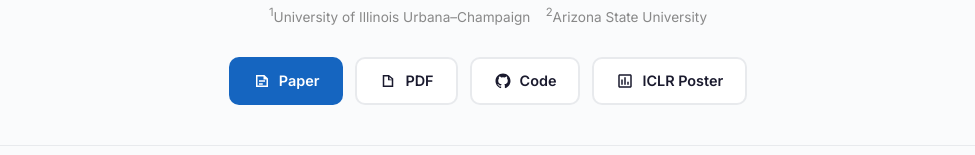
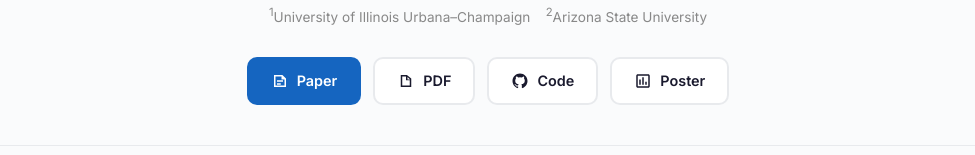
Before and after one commit to ARC-ASU/CORE, a plain HTML site: page docs/index.html in a window 1280 px wide. Shown: the part 400-555 px from the top of the page, without its empty margins (152-1127 px from the left). Drawn offline with Linux system fonts and the light colour scheme.

Commit message:
Align paper references with arXiv v3 table numbering; add social-preview meta and direct poster link

```diff
--- a/docs/index.html
+++ b/docs/index.html
@@ -5,6 +5,15 @@
   <meta name="viewport" content="width=device-width, initial-scale=1.0">
   <title>CORE: Concept-Oriented Reinforcement for Mathematical Reasoning</title>
   <meta name="description" content="CORE bridges the definition-application gap in mathematical reasoning through concept-oriented reinforcement learning. ICLR 2026.">
+  <link rel="canonical" href="https://arc-asu.github.io/CORE/">
+  <meta property="og:type" content="website">
+  <meta property="og:title" content="CORE: Concept-Oriented Reinforcement for Mathematical Reasoning (ICLR 2026)">
+  <meta property="og:description" content="CORE turns textbook concepts into RL training signals — concept-aligned quizzes, concept-injected rollouts, and concept-aware optimization. Consistent gains across 11 math benchmarks.">
+  <meta property="og:url" content="https://arc-asu.github.io/CORE/">
+  <meta property="og:image" content="https://raw.githubusercontent.com/ARC-ASU/CORE/main/assets/core_framework.png">
+  <meta name="twitter:card" content="summary_large_image">
+  <meta name="twitter:title" content="CORE: Concept-Oriented Reinforcement for Mathematical Reasoning (ICLR 2026)">
+  <meta name="twitter:image" content="https://raw.githubusercontent.com/ARC-ASU/CORE/main/assets/core_framework.png">
   <link rel="preconnect" href="https://fonts.googleapis.com">
   <link href="https://fonts.googleapis.com/css2?family=Inter:wght@300;400;500;600;700;800&family=JetBrains+Mono:wght@400;500&display=swap" rel="stylesheet">
   <style>
@@ -475,9 +484,9 @@
         <svg viewBox="0 0 24 24" fill="currentColor"><path d="M12 2C6.477 2 2 6.477 2 12c0 4.42 2.865 8.17 6.839 9.49.5.09.682-.217.682-.482 0-.237-.009-.866-.013-1.7-2.782.603-3.369-1.34-3.369-1.34-.454-1.156-1.11-1.462-1.11-1.462-.908-.62.069-.608.069-.608 1.003.07 1.531 1.03 1.531 1.03.892 1.529 2.341 1.087 2.91.831.092-.646.35-1.086.636-1.336-2.22-.253-4.555-1.11-4.555-4.943 0-1.091.39-1.984 1.029-2.683-.103-.253-.446-1.27.098-2.647 0 0 .84-.268 2.75 1.026A9.578 9.578 0 0112 6.836a9.59 9.59 0 012.504.337c1.909-1.294 2.747-1.026 2.747-1.026.546 1.377.203 2.394.1 2.647.64.699 1.028 1.592 1.028 2.683 0 3.842-2.339 4.687-4.566 4.935.359.309.678.919.678 1.852 0 1.336-.012 2.415-.012 2.743 0 .267.18.578.688.48C19.138 20.167 22 16.418 22 12c0-5.523-4.477-10-10-10z"/></svg>
         Code
       </a>
-      <a href="https://iclr.cc/virtual/2026/poster/10007328" class="btn btn-outline">
+      <a href="https://iclr.cc/media/iclr-2026/Slides/10007328.pdf" class="btn btn-outline">
         <svg viewBox="0 0 24 24" fill="currentColor"><path d="M19 3H5c-1.1 0-2 .9-2 2v14c0 1.1.9 2 2 2h14c1.1 0 2-.9 2-2V5c0-1.1-.9-2-2-2zm0 16H5V5h14v14zM7 10h2v7H7zm4-3h2v10h-2zm4 6h2v4h-2z"/></svg>
-        ICLR Poster
+        Poster
       </a>
     </div>
   </div>
```
Also changed, not shown: 1 other file.
